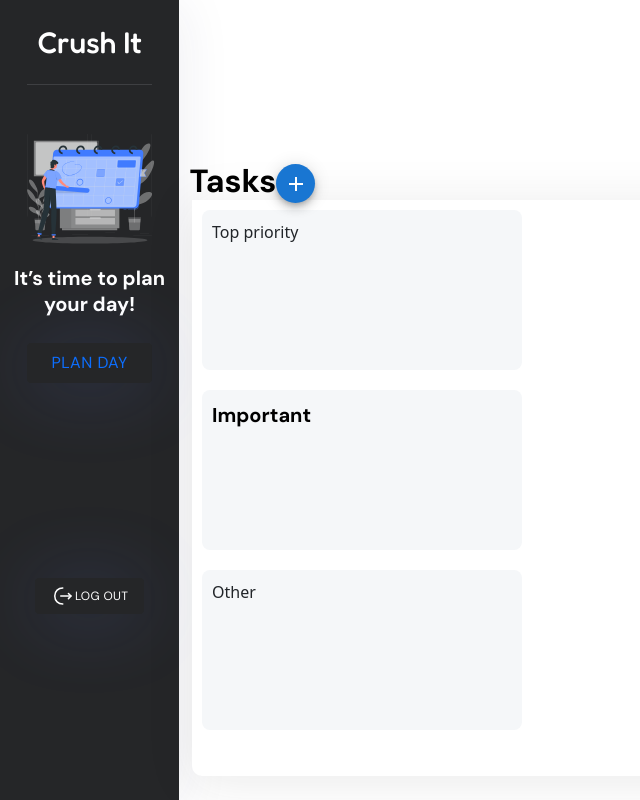
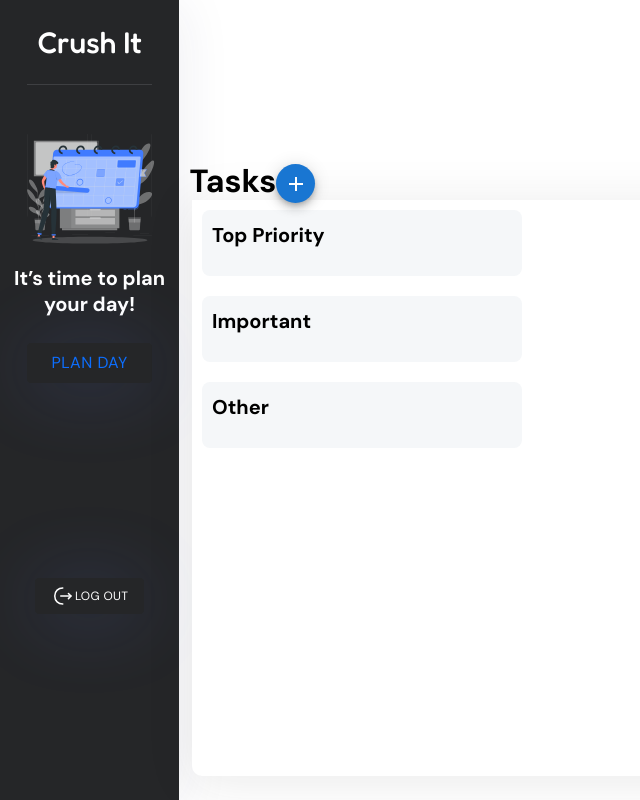
Before and after one commit to neilpatel13/CS490-Project, a React (Vite) app in the folder frontend/: page /tasks in a window 1280 px wide. Shown: the whole page, without its empty margins (0-640 px from the left). Built offline with nearby package versions, Linux system fonts and the light colour scheme.

Commit message:
allow for adding task by priority
dialog now includes a drop down to select priority, tasks populate in the section they belong, fixed the task boxes overflowing

```diff
--- a/frontend/src/components/TaskDialog.jsx
+++ b/frontend/src/components/TaskDialog.jsx
@@ -1,17 +1,21 @@
 import React, { useState } from 'react';
 import {Button,
-    TextField,
+    TextField, Select,
     Dialog,DialogActions,
     DialogContent,DialogContentText,
-    DialogTitle} from '@mui/material';
+    DialogTitle, MenuItem} from '@mui/material';
 
     const TaskAddingDialog = ({open, handleClose,onAddTask }) =>{
         const [taskName, setTaskName] = useState('');
         const [timer, setTimer] = useState('');
         const [notes, setNotes] = useState('');
+        const [priority, setPriority] = useState('');
+
+        const priorityOptions = ['Top Priority', 'Important', 'Other'];
 
         const handleInputChange = (event, field) => {
             const value = event.target.value;
+
             switch(field){
                 case 'taskName':
                     setTaskName(value);
@@ -22,30 +26,43 @@ import {Button,
                 case 'notes':
                     setNotes(value);
                     break;
+                case 'priority':
+                    setPriority(value);
+                    break;
                 default:
-                break;
+                    break;
             }
         };
+
+        const handlePriorityChange = (event) => {
+            setPriority(event.target.value);
+        };
+
         const handleSubmit = () => {
-            if(taskName.trim()=== '' || timer.trim() ===''){
+            if(taskName.trim()=== '' || timer.trim() ==='' || priority==='') {
                 return;
             }
+
             const newTask ={
                 id: Date.now(),
                 taskName,
                 timer,
                 notes,
+                priority,
             };
+
             onAddTask(newTask);
 
             setTaskName('');
             setTimer('');
             setNotes('');
+            setPriority('');
 
             handleClose();
         };
+
         return(
-            <Dialog open={open} onClose={handleClose}>
+        <Dialog open={open} onClose={ handleClose }>
         <DialogTitle>Add Task</DialogTitle>
         <DialogContent>
             <DialogContentText>
@@ -92,6 +109,24 @@ import {Button,
                     onChange={(event) => handleInputChange(event,'notes')}
                     />
         </DialogContent>
+        <DialogContent>
+            <DialogContentText>
+                Select Priority
+            </DialogContentText>
+            <Select
+                labelId="priority-label"
+                id="priority-select"
+                value={priority}
+                onChange={handlePriorityChange}
+                fullWidth
+                >
+                {priorityOptions.map((option) => (
+                    <MenuItem key={option} value={option}>
+                        {option}
+                    </MenuItem>
+                ))}
+            </Select>
+        </DialogContent>
         <DialogActions>
             <Button onClick={handleClose}>Cancel</Button>
             <Button onClick={handleSubmit}>Save</Button>
--- a/frontend/src/screens/TasksAppts.jsx
+++ b/frontend/src/screens/TasksAppts.jsx
@@ -36,6 +36,15 @@ const handleTaskClick = (taskId) => {
     (prevExpandedTask === taskId ? null : taskId
     ));
 };
+
+//handling priority
+const groupedTasks = tasks.reduce((acc,task) => {
+  if(!acc[task.priority]){
+    acc[task.priority] = [];
+  }
+    acc[task.priority].push(task);
+    return acc;
+}, {});
 
 //logout api call
     const [logoutApiCall] = useLogoutMutation();
@@ -86,18 +95,31 @@ const handleTaskClick = (taskId) => {
         sx={{bgcolor:'#FFF'}}
         >
             <div id='innerBox' className='taskInnerRectangle'>
-                Top priority
+            <div className="sectionHeader">Top Priority</div>
+              {groupedTasks['Top Priority'] &&
+                groupedTasks['Top Priority'].map((task) => (
+                  <div key={task.id} className="taskCard">
+                    <div className="taskHeader" onClick={() => handleTaskClick(task.id)}>
+                      <div className="taskTitle">{task.taskName}</div>
+                    </div>
+                    {expandedTask === task.id && (
+                      <div className="taskDetails">
+                        <p>Number of Pomodoro Timers: {task.timer}</p>
+                        <p>Notes: {task.notes}</p>
+                      </div>
+                    )}
+                  </div>
+                ))}
             </div>
             <div id='innerBoxOne' className='taskInnerRectangle'>
                 <div className="sectionHeader">Important</div>
-                {tasks.map((task) => (
+                {groupedTasks['Important'] &&
+                groupedTasks['Important'].map((task) => (
                   <div key={task.id} className="taskCard">
                     <div className="taskHeader" onClick={() => handleTaskClick(task.id)}>
-                            <div className="taskTitle">
-                            {task.taskName}
+                      <div className="taskTitle">{task.taskName}</div>
                     </div>
-                            </div>
-                            {expandedTask === task.id &&(
+                    {expandedTask === task.id && (
                       <div className="taskDetails">
                         <p>Number of Pomodoro Timers: {task.timer}</p>
                         <p>Notes: {task.notes}</p>
@@ -107,7 +129,21 @@ const handleTaskClick = (taskId) => {
                 ))}
             </div>
             <div id='innerBoxTwo' className='taskInnerRectangle'>
-                Other
+            <div className="sectionHeader">Other</div>
+                {groupedTasks['Other'] &&
+                groupedTasks['Other'].map((task) => (
+                  <div key={task.id} className="taskCard">
+                    <div className="taskHeader" onClick={() => handleTaskClick(task.id)}>
+                      <div className="taskTitle">{task.taskName}</div>
+                    </div>
+                    {expandedTask === task.id && (
+                      <div className="taskDetails">
+                        <p>Number of Pomodoro Timers: {task.timer}</p>
+                        <p>Notes: {task.notes}</p>
+                      </div>
+                    )}
+                  </div>
+                ))}
             </div>
         </Box>
       </div>
--- a/frontend/src/style/styles.css
+++ b/frontend/src/style/styles.css
@@ -106,12 +106,13 @@ body {
   margin-top: 10px;
   padding: 10px;
   display:flex;
+  flex-direction: column;
   width: 25vw;
-  height:20vh;
   border-radius: 8px;
   flex-grow: 1;
   flex-shrink: 0;
   background:#F5F7F9;
+  overflow: auto;
 }
 /* just added these*/
 .sectionHeader{
```
Also changed, not shown: 1 other file (tests, documents, lock files or other folders). Lines whose indentation alone changed are shown as unchanged.
